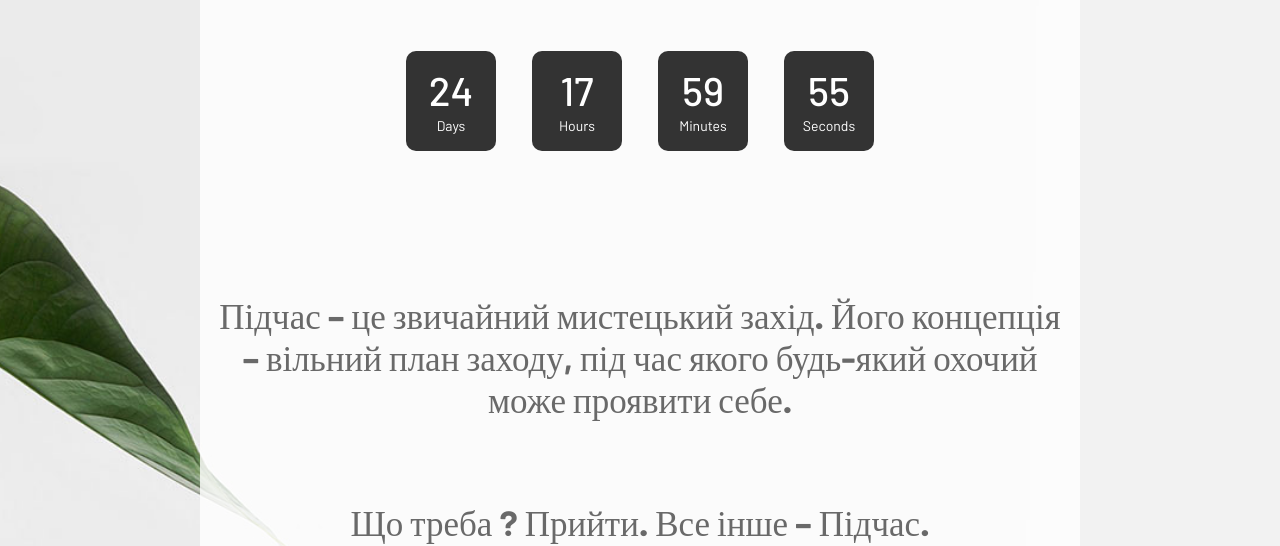
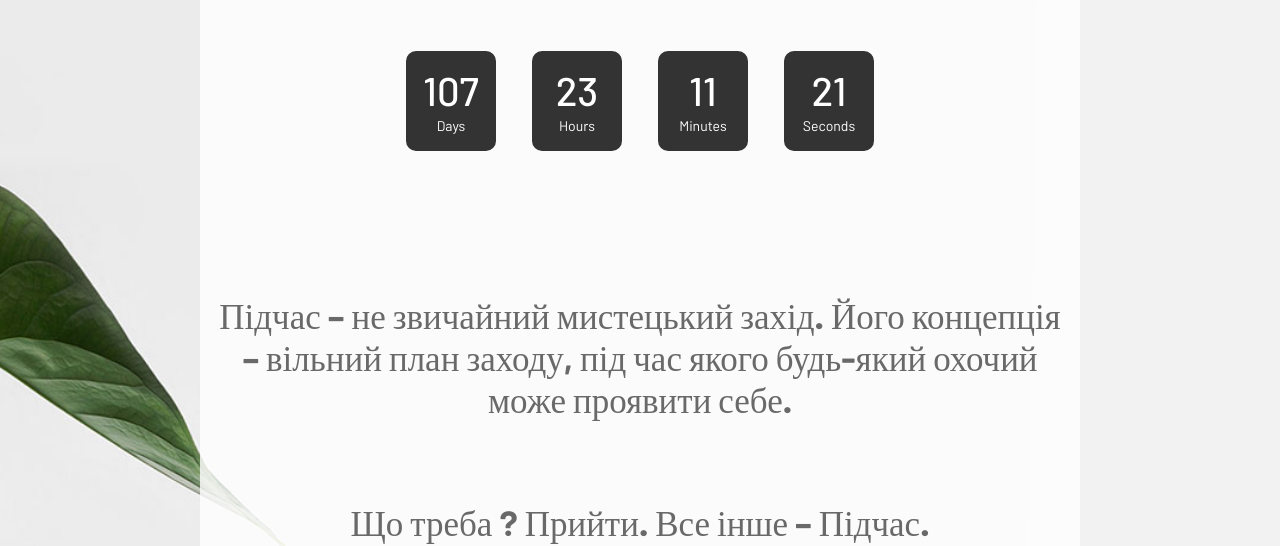
Before and after one commit to pidchas/pidchas, a plain HTML site: page index.html in a window 1280 px wide. Shown: the part 214-760 px from the top of the page. Drawn offline with Linux system fonts and the light colour scheme.

Commit message:
Update index.html

```diff
--- a/index.html
+++ b/index.html
@@ -54,7 +54,7 @@
 			</div>
 
 			<p class="txt-center m1-txt1 p-t-33 p-b-68">
-				Підчас – це звичайний мистецький захід. Його концепція – вільний план заходу, під час якого будь-який охочий може 	проявити себе.
+				Підчас – не звичайний мистецький захід. Його концепція – вільний план заходу, під час якого будь-який охочий може 	проявити себе.
 			</p>
 			<p class="txt-center m1-txt1 p-t-33 p-b-68">
 				 Що треба ? Прийти. Все інше – Підчас.
@@ -101,8 +101,8 @@
 			/*Set Endtime here*/
 			/*Endtime must be > current time*/
 			endtimeYear: 2024,
-			endtimeMonth: 2,
-			endtimeDate: 24,
+			endtimeMonth: 6,
+			endtimeDate: 14,
 			endtimeHours: 18,
 			endtimeMinutes: 0,
 			endtimeSeconds: 0,
```
